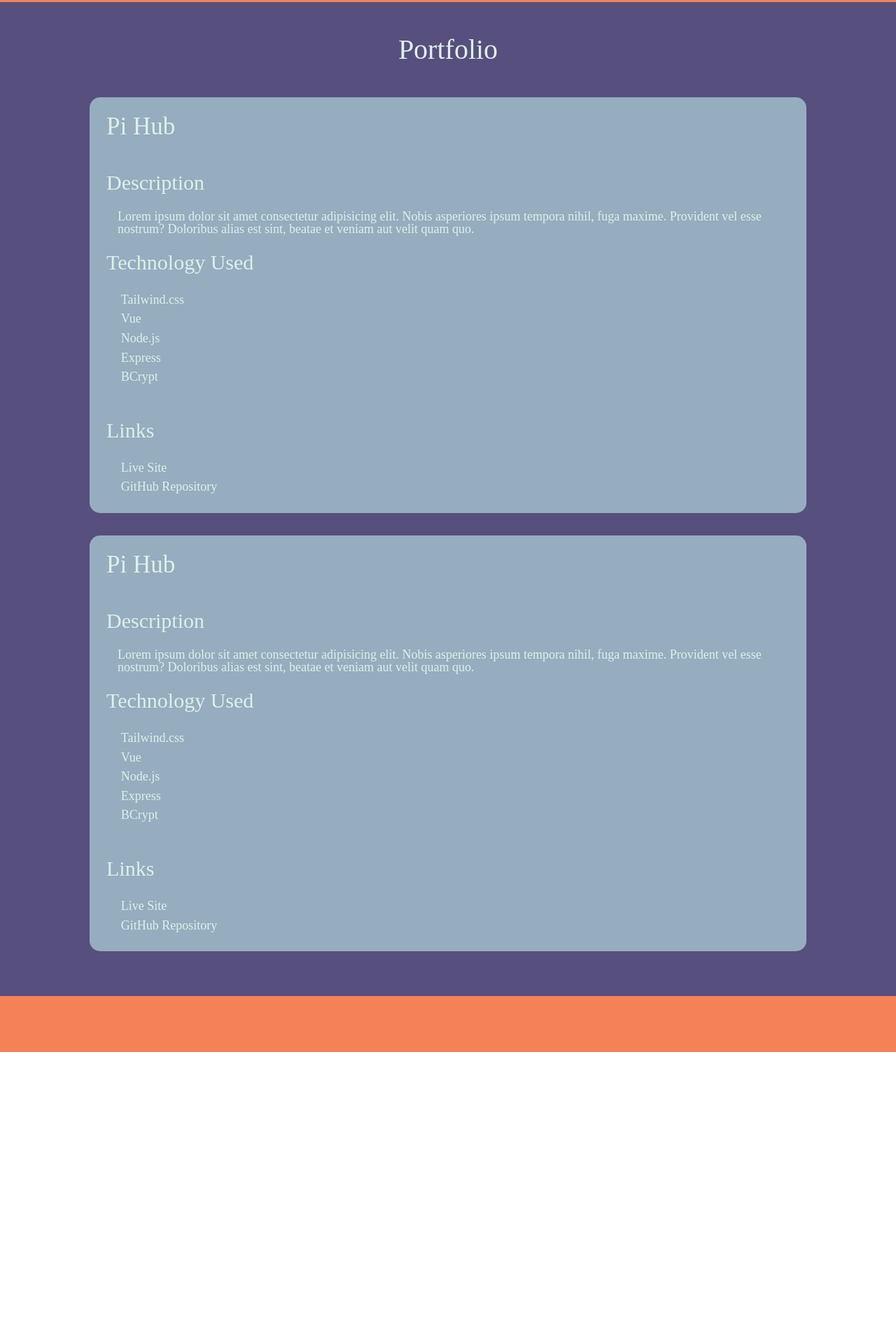
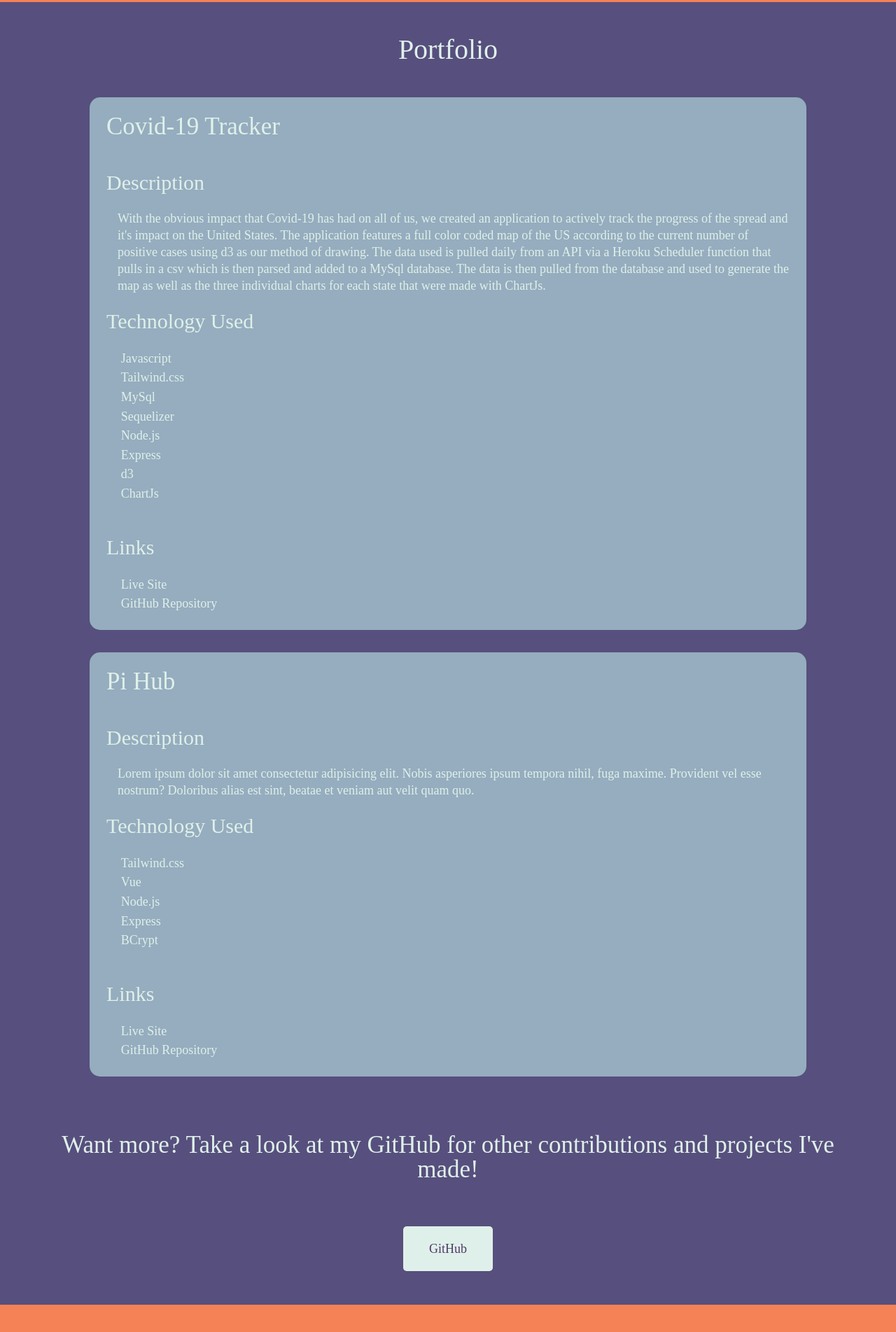
Before and after one commit to jkile/product-landing-page, a website: page portfolio.html in a window 1280 px wide. Shown: the part 93-1996 px from the top of the page at 70% size. Before the commit the page ends 1596 px from the top, so only its background shows below. Drawn offline with Linux system fonts and the light colour scheme.

Commit message:
setup portfolio link for COVID-19 Tracker and added link to GitHub

```diff
--- a/input.scss
+++ b/input.scss
@@ -333,6 +333,7 @@ footer{
         padding-right: 1.5rem;
         text-align: left;
         font-size: 18px;
+        line-height: 1.5rem;
     }
     .project-list{
         padding-left: 2.5rem;
@@ -354,3 +355,35 @@ footer{
         color: $dark-color;
     }
 }
+
+.github-header{
+    font-family: $primary-font;
+    color: $light-color;
+    font-size: 35px;
+    margin: 3rem;
+    text-align: center;
+}
+
+.github-button{
+    height: 4rem;
+    width: 8rem;
+    border-radius: 5px;
+    font-family: $primary-font;
+    font-size: 18px;
+    color: $dark-color;
+    margin: auto;
+    background-color: $light-color;
+    transition: 0.5s;
+    border: none;
+}
+.github-button:hover{
+    color: $light-color;
+    background-color: $dark-color;
+    box-shadow: 1px 1px 3px black;
+}
+.github-button:active{
+    color: $light-color;
+    background-color: $secondary-color;
+    box-shadow: 1px 1px 3px black;
+    border: 2px solid $dark-color;
+}
--- a/portfolio.html
+++ b/portfolio.html
@@ -12,6 +12,7 @@
 <body>
     <div class="navbar">
         <ul class="nav-items">
+            <li class="home-nav"><a href="index.html">Home</a></li>
             <li class="about-nav"><a href="about.html">About</a></li>
             <li class="portfolio-nav"><a href="portfolio.html">Portfolio</a></li>
             <li class="contact-nav">Contact</li>
@@ -20,24 +21,31 @@
     <div class="portfolio-container">
         <h1 class="portfolio-title">Portfolio</h1>
         <div class="project-container">
-            <h2 class="project-title">Pi Hub</h2>
+            <h2 class="project-title">Covid-19 Tracker</h2>
             <h3 class="project-subtitle">Description</h3>
-            <p class="project-description">Lorem ipsum dolor sit amet consectetur adipisicing elit. Nobis asperiores
-                ipsum tempora nihil, fuga maxime. Provident vel esse nostrum? Doloribus alias est sint, beatae et veniam
-                aut velit quam quo.
+            <p class="project-description">With the obvious impact that Covid-19 has had on all of us, we created an
+                application to actively track the progress of the spread and it's impact on the United States. The
+                application features a full color coded map of the US according to the current number of positive cases
+                using d3 as our method of drawing. The data used is pulled daily from an API via a Heroku Scheduler
+                function that pulls in a csv which is then parsed and added to a MySql database. The data is then pulled
+                from the database and used to generate the map as well as the three individual charts for each state
+                that were made with ChartJs.
             </p>
             <h3 class="project-subtitle">Technology Used</h3>
             <ul class="project-list">
+                <li>Javascript</li>
                 <li>Tailwind.css</li>
-                <li>Vue</li>
+                <li>MySql</li>
+                <li>Sequelizer</li>
                 <li>Node.js</li>
                 <li>Express</li>
-                <li>BCrypt</li>
+                <li>d3</li>
+                <li>ChartJs</li>
             </ul>
             <h3 class="project-subtitle">Links</h3>
             <ul class="project-list">
-                <li><a href="">Live Site</a></li>
-                <li><a href="">GitHub Repository</a></li>
+                <li><a href="https://morning-earth-44249.herokuapp.com">Live Site</a></li>
+                <li><a href="https://github.com/jkile/covid-19-tracker">GitHub Repository</a></li>
             </ul>
         </div>
         <div class="project-container">
@@ -61,6 +69,10 @@
                 <li><a href="">GitHub Repository</a></li>
             </ul>
         </div>
+        <h2 class="github-header">Want more? Take a look at my GitHub for other contributions and projects I've made!</h2>
+        <form>
+            <button class="github-button" type="submit" formaction="https://github.com/jkile">GitHub</button>
+        </form>
     </div>
     <footer></footer>
 </body>
```
Also changed, not shown: index.html (+1 -0 lines), input.css, 1 other file.
